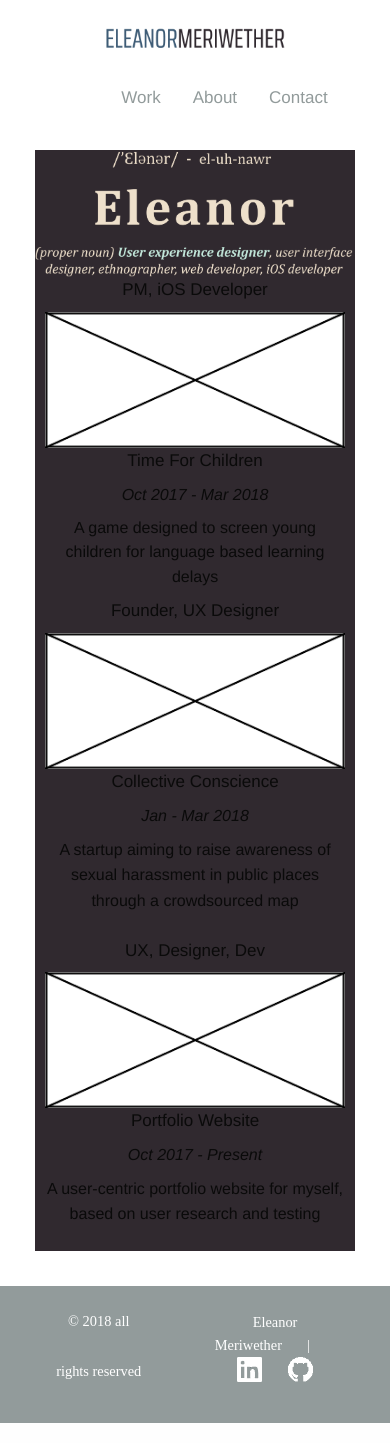
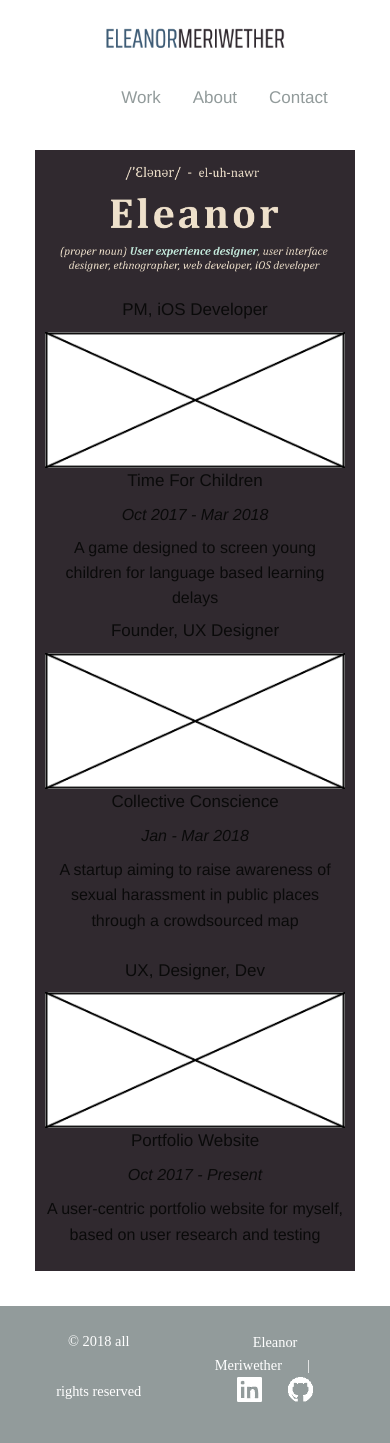
Before and after one commit to emeriwether/emeriwether.github.io, a Jekyll site: the page built from index.html, in a window 390 px wide. Built offline with Jekyll 4.4.1, drawn with Linux system fonts in a browser that asks for light colours; some web fonts are replaced.

Commit message:
ct prev commit

```diff
--- a/css/app.css
+++ b/css/app.css
@@ -9,6 +9,10 @@
 
     nav {
         margin: 0 25%;
+    }
+
+    article {
+        padding: 15px 25px 25px 25px;
     }
 
 }
```
